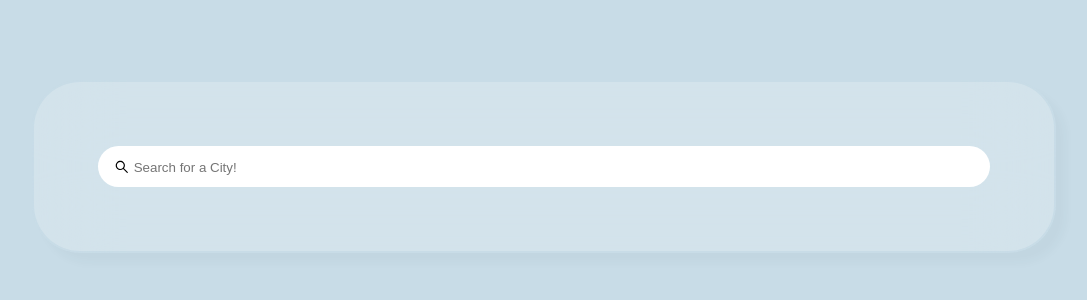
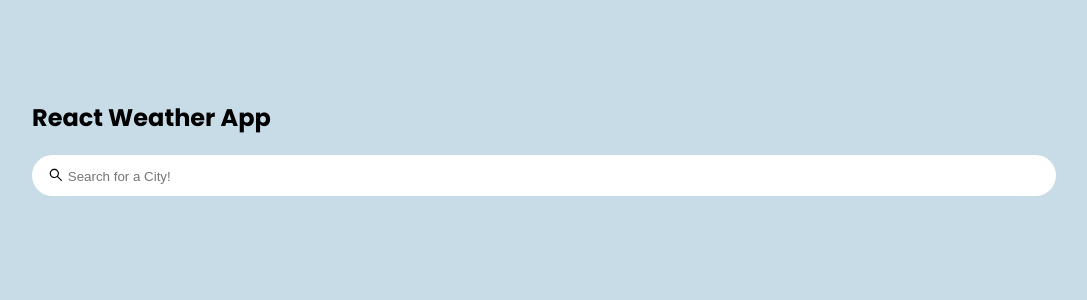
Before and after one commit to nicfang1/weather-app, a React (Create React App) app: page / in a window 1280 px wide. Shown: the top 300 px of the page, without its empty margins (96-1183 px from the left). Built offline with nearby package versions, Linux system fonts and the light colour scheme.

Commit message:
split up display into 2

```diff
--- a/src/App.tsx
+++ b/src/App.tsx
@@ -3,24 +3,15 @@ import SearchBar from "./components/SearchBar";
 import WeatherDisplay from "./components/weather/WeatherDisplay";
 import styled from "styled-components";
 
-export const Wrapper = styled.div<{ padding: string }>`
-	display: flex;
-	flex-direction: column;
-	align-items: center;
-	padding: ${(props) => props.padding};
-	background-color: rgba(255, 255, 255, 0.2);
-	border-radius: 3em;
-	backdrop-filter: blur(40px);
-	border: solid 2px transparent;
-	background-clip: padding-box;
-	box-shadow: 10px 10px 10px rgba(46, 54, 68, 0.03);
+const Wrapper = styled.div`
 	width: 80%;
-	margin: auto;
+	margin: 0 auto;
 `;
 
 const App: React.FC = () => {
 	return (
-		<Wrapper padding="4em">
+		<Wrapper>
+			<h2>React Weather App</h2>
 			<SearchBar />
 			<WeatherDisplay />
 		</Wrapper>
--- a/src/components/weather/WeatherDisplay.tsx
+++ b/src/components/weather/WeatherDisplay.tsx
@@ -5,19 +5,26 @@ import { RootState } from "../../store/store";
 import WeatherCard from "./WeatherCard";
 
 const WeatherDisplayWrapper = styled.div`
-	display: flex;
-	flex-direction: column;
-	align-items: center;
 	background-color: white;
+	margin-top: 2rem;
+	border-radius: 2em;
+	padding: 1em 2em;
 `;
 
-const Time = styled.div`
-	font-size: 0.8rem;
+const Wrapper = styled.div`
+	display: grid;
+	grid-template-columns: 1fr 1fr;
+`;
+
+const CurrentTempWrapper = styled.div`
+	display: flex;
+	align-items: center;
 `;
 
 const TempWrapper = styled.div`
 	display: flex;
 	justify-content: space-evenly;
+	flex-direction: column;
 `;
 
 const WeatherDisplay: React.FC = () => {
@@ -27,27 +34,24 @@ const WeatherDisplay: React.FC = () => {
 	let iconPath;
 	iconPath = `http://openweathermap.org/img/wn/${weatherData?.weather[0].icon}@2x.png`;
 
-	const date = new Date().toLocaleDateString("en-US", {
-		day: "numeric",
-		month: "long",
-		year: "numeric",
-	});
-
-	const time = new Date().toLocaleTimeString("en-US");
-
-	console.log(date);
-	console.log(time);
-
 	if (weatherData.name === "") {
 		return <div></div>;
 	}
 
 	return (
 		<WeatherDisplayWrapper>
+			<div>
+				<h2>Current Weather</h2>
+			</div>
+			<Wrapper>
+				<div>
+					<h2>{weatherData?.name}</h2>
+					<CurrentTempWrapper>
 						<img src={iconPath} alt={weatherData?.name} />
-			<h2>{weatherData?.name}</h2>
-			<Time>{`${date} | ${time}`}</Time>
+						<h3>{weatherData.main.temp}</h3>
+					</CurrentTempWrapper>
 					<p>{weatherData?.weather[0].description}</p>
+				</div>
 				<TempWrapper>
 					<WeatherCard
 						title="Lowest Temperature"
@@ -62,6 +66,7 @@ const WeatherDisplay: React.FC = () => {
 						temp={weatherData?.main.temp_max}
 					/>
 				</TempWrapper>
+			</Wrapper>
 		</WeatherDisplayWrapper>
 	);
 };
```
Lines whose indentation alone changed are shown as unchanged.
